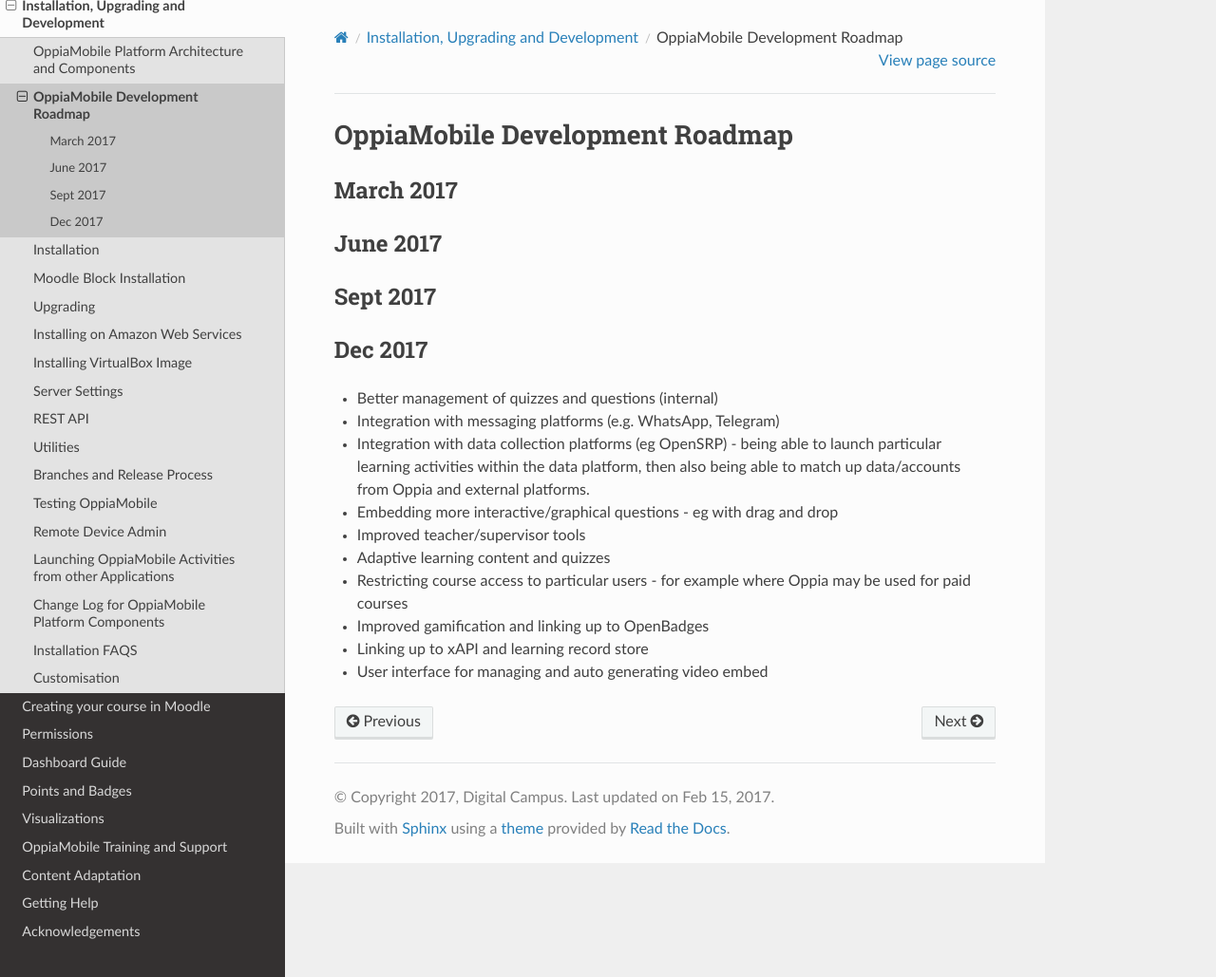
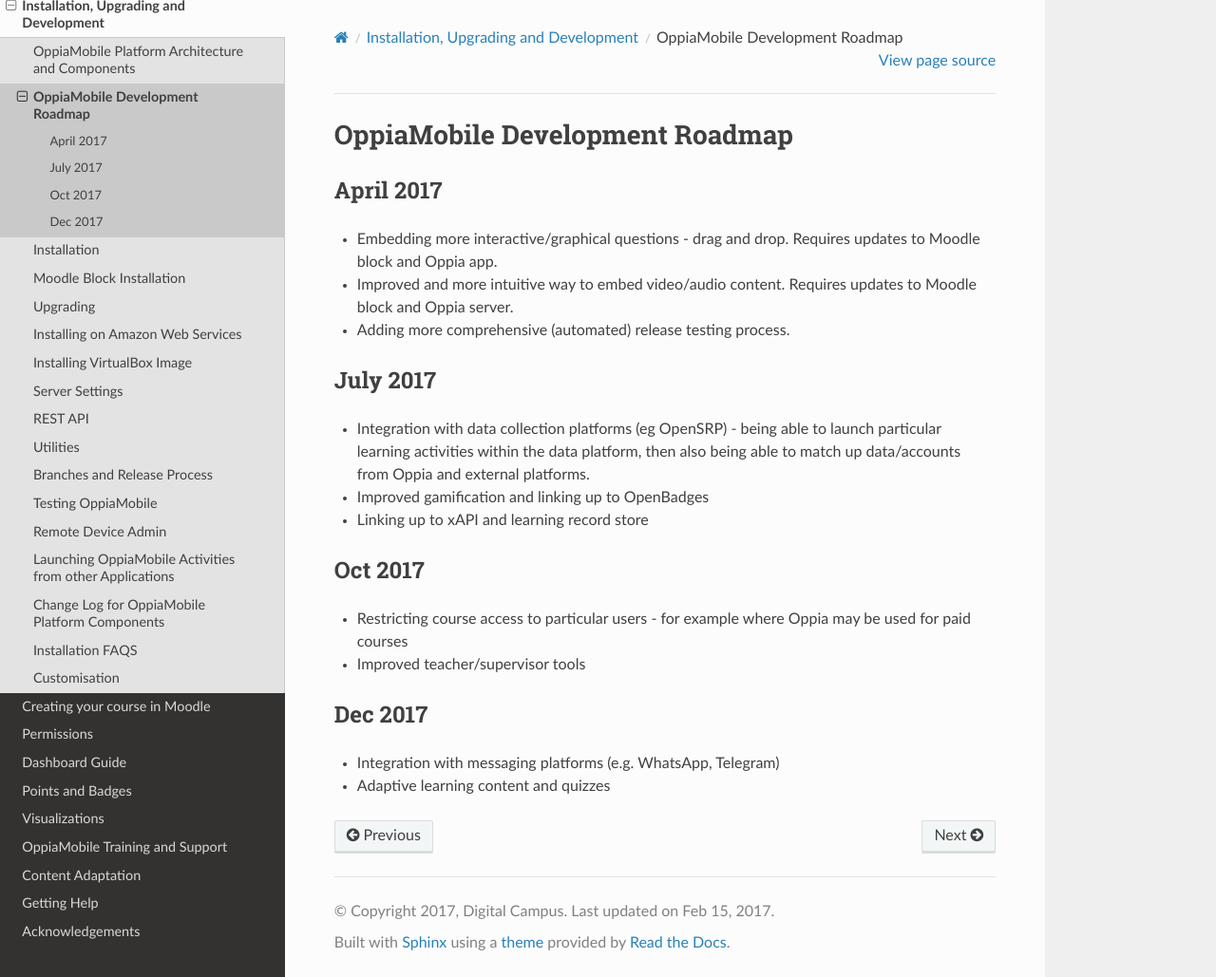
Before and after one commit to DigitalCampus/django-oppia, a Sphinx documentation site: the page built from docs/dev/roadmap.rst, in a window 1280 px wide and 1029 px high. Shown: the whole window at 95% size. Built offline with Sphinx 7.4.7 and the Read the Docs theme 2.0.0, drawn with Linux system fonts in a browser that asks for light colours; the version number is read from the project's files by our own code.

Commit message:
Update roadmap and release process docs

```diff
--- a/docs/dev/roadmap.rst
+++ b/docs/dev/roadmap.rst
@@ -1,31 +1,32 @@
 OppiaMobile Development Roadmap
 =================================
 
-March 2017
+April 2017
+-------------
+
+* Embedding more interactive/graphical questions - drag and drop. Requires updates to Moodle block and Oppia app.
+* Improved and more intuitive way to embed video/audio content. Requires updates to Moodle block and Oppia server.
+* Adding more comprehensive (automated) release testing process.
+
+
+July 2017
 -----------
 
-June 2017
------------
+* Integration with data collection platforms (eg OpenSRP) - being able to launch particular learning activities within
+  the data platform, then also being able to match up data/accounts from Oppia and external platforms.
+* Improved gamification and linking up to OpenBadges
+* Linking up to xAPI and learning record store
 
 
-Sept 2017
+Oct 2017
 ----------
+
+* Restricting course access to particular users - for example where Oppia may be used for paid courses
+* Improved teacher/supervisor tools
 
 
 Dec 2017
 ------------
 
-
-
-* Better management of quizzes and questions (internal)
 * Integration with messaging platforms (e.g. WhatsApp, Telegram)
-* Integration with data collection platforms (eg OpenSRP) - being able to launch particular
-  learning activities within the data platform, then also being able to match up
-  data/accounts from Oppia and external platforms.
-* Embedding more interactive/graphical questions - eg with drag and drop
-* Improved teacher/supervisor tools
 * Adaptive learning content and quizzes
-* Restricting course access to particular users - for example where Oppia may be used for paid courses
-* Improved gamification and linking up to OpenBadges
-* Linking up to xAPI and learning record store
-* User interface for managing and auto generating video embed
```
Also changed, not shown: docs/dev/code_process.rst (+12 -4 lines).
